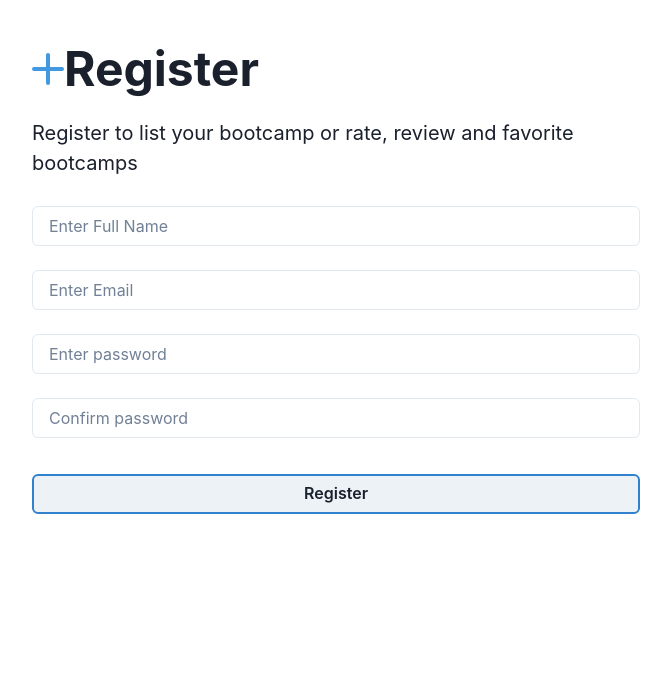
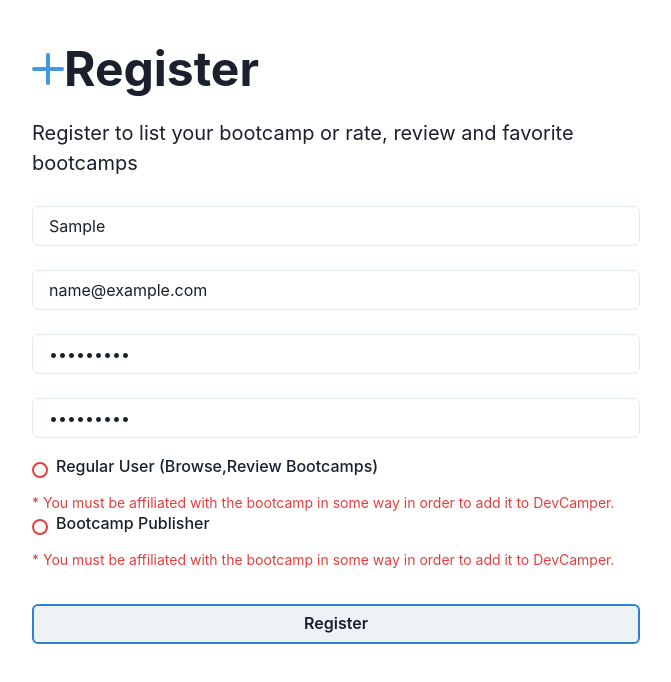
Before and after one commit to Srabo93/DevCamper_Frontend_REACT, a React (Create React App) app: page / in a window 1280 px wide. Both pictures are taken after typing "Sample", "name@example.com", "Sample123", "Sample123" into the empty fields and a click on the button "Register". Shown: the top 682 px of the page, without its empty margins (304-975 px from the left). Built offline with nearby package versions, Linux system fonts and the light colour scheme.

Commit message:
expanded Formik with Radios, added Register Page

```diff
--- a/src/components/formik/Form.js
+++ b/src/components/formik/Form.js
@@ -1,14 +1,13 @@
 import React from "react";
-import { VStack, Button } from "@chakra-ui/react";
+import { VStack, Button, RadioGroup } from "@chakra-ui/react";
 import { Formik } from "formik";
 import FormikControl from "./FormikControl";
 import ValidationControl from "./ValidationControl";
 
-const Form = ({ inputs, validation, btn }) => {
+const Form = ({ inputtype1, inputs, inputtype2, radio, validation, btn }) => {
   let values = {};
-  inputs.map((element) => {
-    return (values[`${element.name}`] = "");
-  });
+  inputs.map((element) => (values[`${element.name}`] = ""));
+  if (radio !== undefined) values["registeredUser"] = "";
   return (
     <Formik
       initialValues={values}
@@ -29,7 +28,7 @@
           {inputs.map((element, index) => {
             return (
               <FormikControl
-                control="input"
+                control={inputtype1}
                 type={element.type}
                 name={element.name}
                 key={index}
@@ -37,6 +36,25 @@
               />
             );
           })}
+          {radio.length > 0 ? (
+            <RadioGroup>
+              {radio.map((element, index) => {
+                return (
+                  <FormikControl
+                    key={index}
+                    control={inputtype2}
+                    type={element.type}
+                    name={element.name}
+                    label={element.label}
+                    value={element.value}
+                  />
+                );
+              })}
+            </RadioGroup>
+          ) : (
+            ""
+          )}
+          )
           <Button
             mt={5}
             type="submit"
--- a/src/components/formik/FormikControl.js
+++ b/src/components/formik/FormikControl.js
@@ -1,11 +1,13 @@
 import React from "react";
 import InputField from "./InputField";
+import RadioField from "./RadioField";
 const FormikControl = (props) => {
   const { control, ...rest } = props;
   switch (control) {
     case "input":
       return <InputField {...rest} />;
-
+    case "radio":
+      return <RadioField {...rest} />;
     default:
       return null;
   }
--- /dev/null
+++ b/src/components/formik/RadioField.js
@@ -0,0 +1,23 @@
+import React from "react";
+import { Field, useField } from "formik";
+import {
+  FormControl,
+  FormErrorMessage,
+  FormLabel,
+  HStack,
+} from "@chakra-ui/react";
+import { Radio } from "@chakra-ui/react";
+const RadioField = (props) => {
+  const [field, meta] = useField(props);
+  return (
+    <FormControl isInvalid={meta.error && meta.touched}>
+      <HStack>
+        <Field as={Radio} {...field} {...props}></Field>
+        <FormLabel>{props.label}</FormLabel>
+      </HStack>
+      <FormErrorMessage>{meta.error}</FormErrorMessage>
+    </FormControl>
+  );
+};
+
+export default RadioField;
--- a/src/components/formik/ValidationControl.js
+++ b/src/components/formik/ValidationControl.js
@@ -25,6 +25,9 @@
         repeatpassword: Yup.string()
           .oneOf([Yup.ref("password"), null], "Passwords must match")
           .required("Required"),
+        registeredUser: Yup.string().required(
+          "* You must be affiliated with the bootcamp in some way in order to add it to DevCamper."
+        ),
       });
     default:
       return null;
--- a/src/pages/auth/Login.js
+++ b/src/pages/auth/Login.js
@@ -11,6 +11,7 @@
       "Log in to list your bootcamp or rate, review and favorite bootcamps",
   };
   const inputFields = [
+    "input",
     { type: "email", placeholder: "Enter Email" },
     { type: "password", placeholder: "Enter password" },
   ];
@@ -22,6 +23,7 @@
           typography={typography}
         />
         <Form
+          inputtype="input"
           inputs={inputFields}
           validation="login"
           btn={typography.context}
--- a/src/pages/auth/Register.js
+++ b/src/pages/auth/Register.js
@@ -1,5 +1,5 @@
 import React from "react";
-import { Container, Text, VStack, Link } from "@chakra-ui/react";
+import { Container, VStack } from "@chakra-ui/react";
 import { AddIcon } from "@chakra-ui/icons";
 import Header from "./components/Header";
 import Form from "../../components/formik/Form";
@@ -20,6 +20,21 @@
       placeholder: "Confirm password",
     },
   ];
+
+  const radioOpt = [
+    {
+      type: "radio",
+      name: "registeredUser",
+      value: "user",
+      label: "Regular User (Browse,Review Bootcamps)",
+    },
+    {
+      type: "radio",
+      name: "registeredUser",
+      value: "publisher",
+      label: "Bootcamp Publisher",
+    },
+  ];
   return (
     <Container maxW="container.sm">
       <VStack w="full" h="full" spacing={5} alignItems="flex-start" py={10}>
@@ -28,17 +43,14 @@
           typography={typography}
         />
         <Form
+          inputtype1="input"
           inputs={inputFields}
+          inputtype2="radio"
+          radio={radioOpt}
           validation="register"
           btn={typography.context}
         />
       </VStack>
-      {/* <Text>
-        Forgot your Password?{" "}
-        <Link color="red.500" href="#">
-          Reset Password
-        </Link>
-      </Text> */}
     </Container>
   );
 };
```
